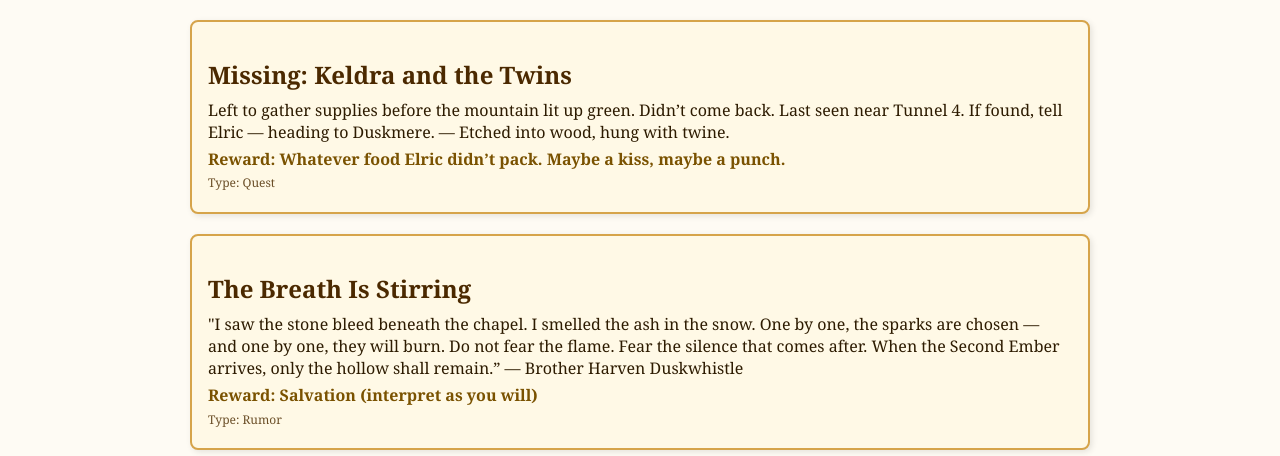
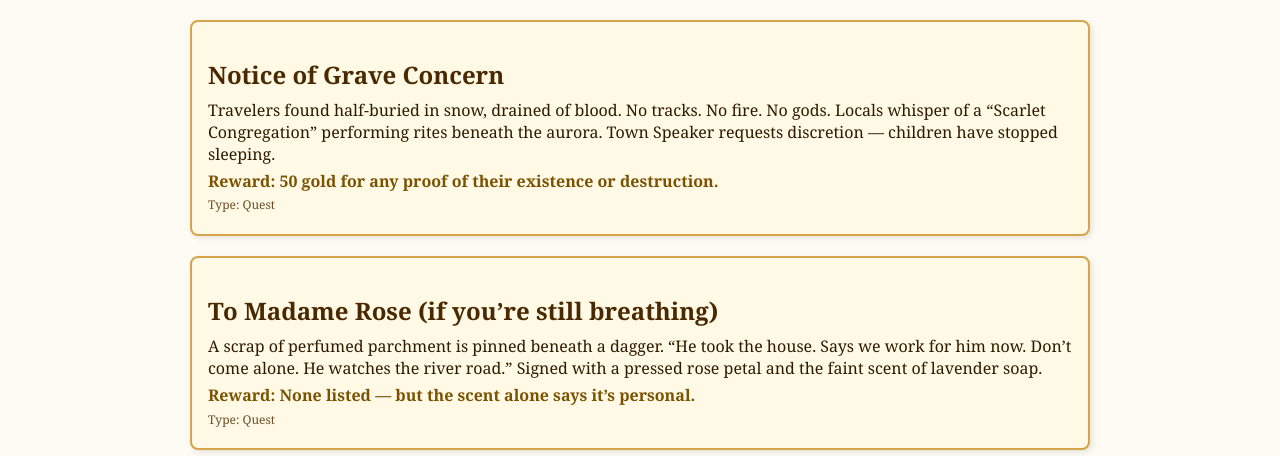
Before and after one commit to CraigStueber/CraigWebsite, a React (Vite) app: page /wyrmspire in a window 1280 px wide. Both pictures are taken after a click on the button "Wanted Board". Shown: the part 283-739 px from the top of the page. Built offline with nearby package versions, Linux system fonts and the light colour scheme; no server answers; the HTML template or start-up script is replaced by a standard one.

Commit message:
updated Wanted Posters

```diff
--- a/src/pages/Wyrmspire/components/WantedBoard/WantedBoard.jsx
+++ b/src/pages/Wyrmspire/components/WantedBoard/WantedBoard.jsx
@@ -3,58 +3,59 @@ import "./WantedBoard.styles.css";
 
 const wantedPosts = [
   {
-    title: "Missing: Keldra and the Twins",
-    body: "Left to gather supplies before the mountain lit up green. Didn’t come back. Last seen near Tunnel 4. If found, tell Elric — heading to Duskmere. — Etched into wood, hung with twine.",
-    reward: "Whatever food Elric didn’t pack. Maybe a kiss, maybe a punch.",
+    title: "Notice of Grave Concern",
+    body: `Travelers found half-buried in snow, drained of blood. No tracks. No fire. No gods.
+Locals whisper of a “Scarlet Congregation” performing rites beneath the aurora.
+Town Speaker requests discretion — children have stopped sleeping.`,
+    reward: "50 gold for any proof of their existence or destruction.",
     type: "Quest",
   },
   {
-    title: "The Breath Is Stirring",
-    body: `"I saw the stone bleed beneath the chapel. I smelled the ash in the snow.
-One by one, the sparks are chosen — and one by one, they will burn.
-Do not fear the flame. Fear the silence that comes after.
-When the Second Ember arrives, only the hollow shall remain.”
-— Brother Harven Duskwhistle`,
-    reward: "Salvation (interpret as you will)",
-    type: "Rumor",
-  },
-  {
-    title: "Final Evacuation Notice",
-    body: "Braeforge is no longer under protection. All citizens urged to flee. Last wagons leave at dusk. No room for debate. — Revna Blackspur, Watch Captain",
-    reward: "A seat on the wagon. If it holds.",
+    title: "To Madame Rose (if you’re still breathing)",
+    body: `A scrap of perfumed parchment is pinned beneath a dagger.
+“He took the house. Says we work for him now. Don’t come alone. He watches the river road.”
+Signed with a pressed rose petal and the faint scent of lavender soap.`,
+    reward: "None listed — but the scent alone says it’s personal.",
     type: "Quest",
   },
   {
-    title: "Call for Witnesses",
-    body: `"The mountain dreams again.
-If you have seen green flame in the dark, heard whispers in stone, or felt the ground breathe beneath your feet — come to the square at dawn.
-The Book of Ash remembers your name. It is time."
-— Brother Harven Duskwhistle`,
-    reward: "A page in the book. A place in the fire.",
-    type: "Rumor",
+    title: "Nights of Black Sky",
+    body: `Attacks on outer farms have doubled on nights when the sky goes *lightless.*
+Locals call it **The Empty Moon.**
+No torches, no travel, no prayers outdoors when the moon disappears.
+Those who ignored the last warning were found half-buried, staring upward.`,
+    reward: "Survival. Stay inside when the sky turns hollow.",
+    type: "Warning",
   },
-
   {
-    title: "Letter for Madame Rose",
-    body: `"Dearest Rose —
-Hope the mountain air hasn’t dulled your wit. We’ve an open seat at the table here, and the wine flows better than ever. A few *old friends* are in town asking after you (subtle types, you know the kind).
-Ten-Towns would love a visit — bring your charm, your smile, and that *special perfume*.
-— L."`,
-    reward:
-      "Safe passage + formal invitation (scented parchment, faint hint of cinnamon and clove)",
-    type: "Flavor",
-  },
-
-  {
-    title: "Chicken Crisis: Cluckalina's Revenge",
-    body: "Cluckalina came back. Bigger. Meaner. Laid an egg that *hissed*. Took the shed. We live in fear. — Gilda Marsh (currently hiding)",
-    reward: "Pie, panic, and a handmade 'Chicken Slayer' sash",
+    title: "Missing: Blue Heron (Again)",
+    body: `The famous talking heron of Easthaven has gone missing for the **fourth** time this winter.
+Answers to “Sir Feathers” and “You Idiot Bird.”
+Last seen attempting to trade fish for beer.`,
+    reward: "One warm pie and half a pint (if he returns sober).",
     type: "Flavor",
   },
   {
-    title: "To Whoever Finds This",
-    body: "We’ve gone west — me, the boys, and little Mora. Couldn’t wait anymore. If Harven returns… tell him I forgave him. — L.",
-    reward: "A child’s drawing of a smiling dwarf family, folded inside",
+    title: "Wanted: Cheese Thief",
+    body: `Someone’s been stealing cheese wheels from the cellar under the inn.
+Found only footprints, crumbs, and one extremely satisfied goat.`,
+    reward: "Free drink for whoever finds the culprit (or the goat).",
+    type: "Flavor",
+  },
+  {
+    title: "Strange Job Posting",
+    body: `“Seeking brave souls to retrieve my *very important bucket* from the lake.
+It glows sometimes, hums at others, and may whisper insults.
+Bring rope, patience, and a towel.”
+— Signed, Tammel the Fisher of Questionable Judgment.`,
+    reward: "Gratitude, confusion, and possibly a cursed bucket.",
+    type: "Flavor",
+  },
+  {
+    title: "Public Reminder",
+    body: `Anyone found licking the frozen statues in Temple Square *again* will be fined 5 silver.
+(Yes, even if “it looked like ale.”)`,
+    reward: "None — but dignity is priceless.",
     type: "Flavor",
   },
 ];
```
